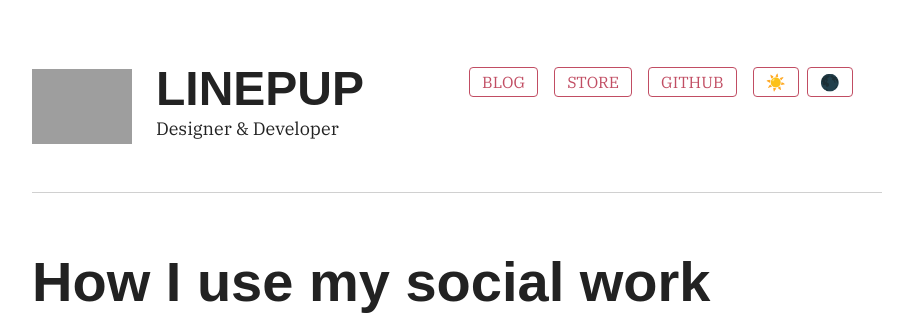
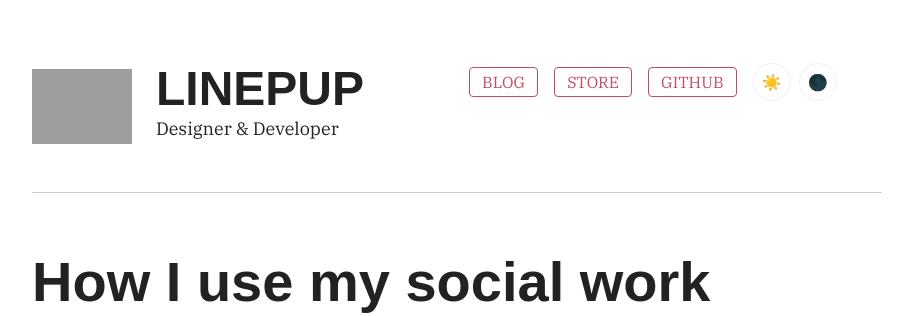
Before and after one commit to tylerwoodcook/linepup_com, a PHP site: page /blog/how-i-use-my-social-work-education-as-a-web-developer/default.php in a window 1280 px wide. Shown: the top 316 px of the page, without its empty margins (183-1096 px from the left). Run offline with PHP 8.4, Linux system fonts and the light colour scheme; some libraries are stand-ins or nearby versions; some web fonts are replaced; grey boxes are pictures that could not be loaded.

Commit message:
Update header.php

```diff
--- a/header.php
+++ b/header.php
@@ -40,10 +40,10 @@
         <div><a class="nav-item" href="https://github.com/tylerwoodcook" target="_blank">GITHUB</a></div>
         <div class="header-theme-container">
           <div>
-            <a class="nav-item" onclick="lightTheme();" id="light-theme">&#9728;&#65039;</a>
+            <a class="nav-item-theme-icon" onclick="lightTheme();" id="light-theme">&#9728;&#65039;</a>
           </div>
           <div>
-            <a class="nav-item" onclick="darkTheme();" id="dark-theme">&#127761;</a>
+            <a class="nav-item-theme-icon" onclick="darkTheme();" id="dark-theme">&#127761;</a>
           </div>
         </div>
 
```
